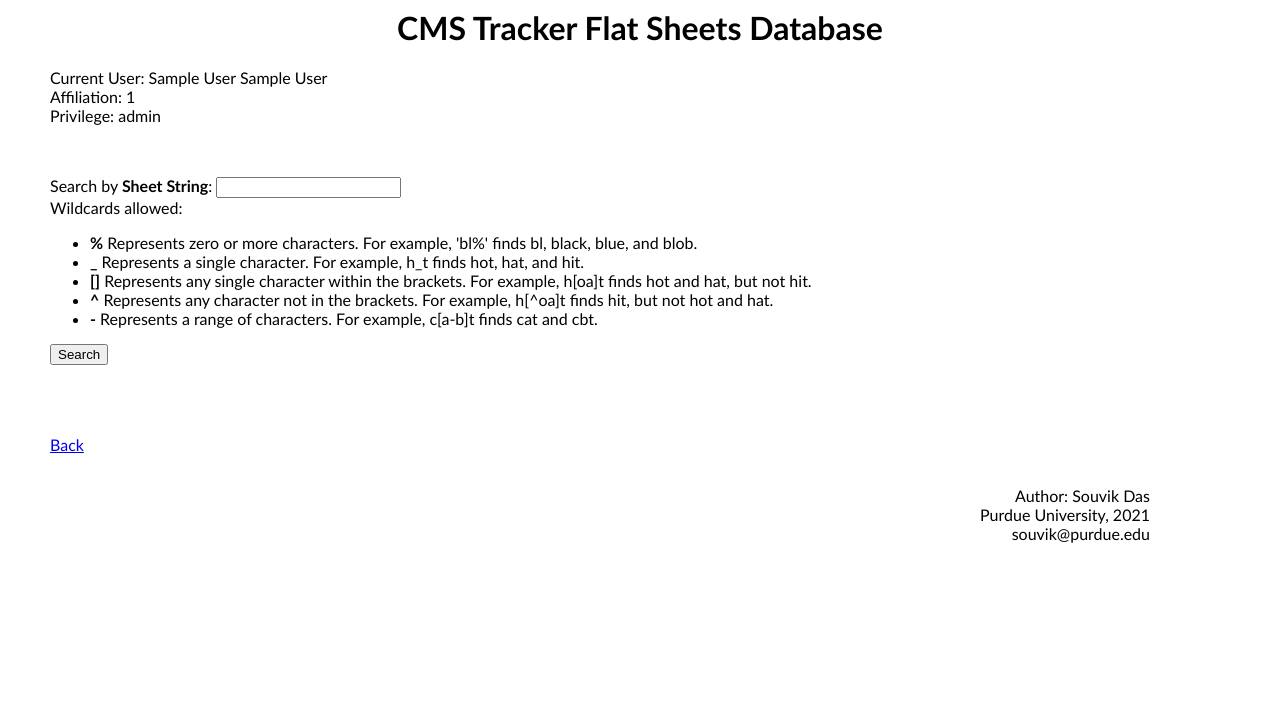
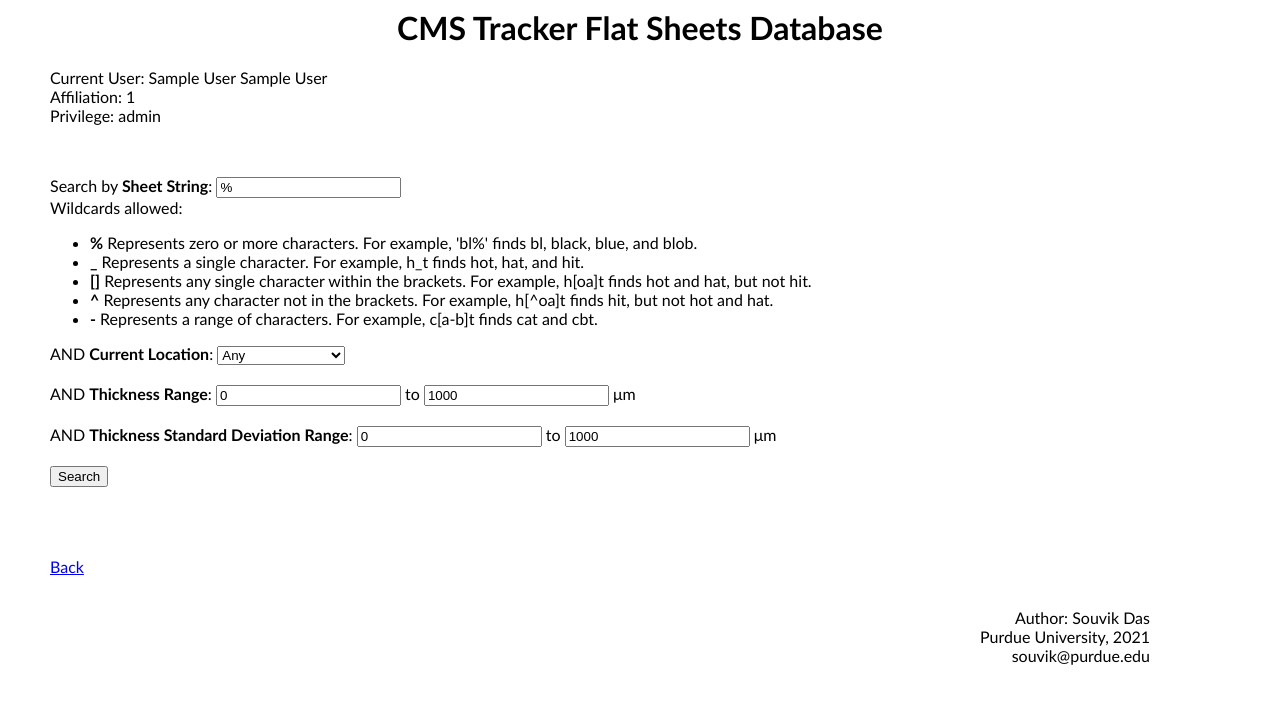
Before and after one commit to souvik1982/CMSTrackerFlatSheetsDB, a PHP site: page /searchpart.php in a window 1280 px wide. Shown: the top 704 px of the page. Run offline with PHP 8.4, Linux system fonts and the light colour scheme; the visitor is signed in with stand-in values (Sample User, id 1).

Commit message:
Made sure we return to the same search after updating sheet location.

```diff
--- a/searchpart.php
+++ b/searchpart.php
@@ -20,7 +20,7 @@
     echo "<br/> \n";
     echo "<p> \n";
     echo "<form action='searchpart.php' method='post' enctype='multipart/form-data'> \n";
-    echo " Search by <b>Sheet String</b>: <input type='text' name='searchstring'/> <br/> \n";
+    echo " Search by <b>Sheet String</b>: <input type='text' name='searchstring' value='%'/> <br/> \n";
     echo "Wildcards allowed: \n";
     echo "<ul> \n";
     echo " <li> <b>%</b> Represents zero or more characters. For example, 'bl%' finds bl, black, blue, and blob. </li> \n";
@@ -29,6 +29,18 @@
     echo " <li> <b>^</b> Represents any character not in the brackets. For example, h[^oa]t finds hit, but not hot and hat. </li> \n";
     echo " <li> <b>-</b> Represents a range of characters. For example,	c[a-b]t finds cat and cbt. </li> \n";
     echo "</ul> \n";
+    echo " AND <b>Current Location</b>: \n";
+    echo " <select name='location'> \n";
+    echo "  <option value='Any'>Any</option> \n";
+    echo "  <option value='Purdue University'>Purdue University</option> \n";
+    echo "  <option value='Fermilab'>Fermilab</option> \n";
+    echo "  <option value='CERN'>CERN</option> \n";
+    echo "  <option value='ACP Composites'>ACP Composites</option> \n";
+    echo "  <option value='INFN Perugia'>INFN Perugia</option> \n";
+    echo "  <option value='INFN Pisa'>INFN Pisa</option> \n";
+    echo " </select> <br/><br/> \n";
+    echo " AND <b>Thickness Range</b>: <input type='text' name='thicknessMean_lo' value='0'/> to <input type='text' name='thicknessMean_hi'  value='1000'/> μm <br/><br/> \n";
+    echo " AND <b>Thickness Standard Deviation Range</b>: <input type='text' name='thicknessStdDev_lo' value='0'/> to <input type='text' name='thicknessStdDev_hi' value='1000'/> μm <br/><br/> \n";
     echo " <input type='submit' value='Search'> \n";
     echo "</form> \n";
     echo "</p> \n";
@@ -40,9 +52,25 @@
   {
     if ($_POST["searchstring"] != "" || $_SESSION["searchstring"] != "")
     {
-      $searchstring = "%";
-      if ($_SESSION["searchstring"] != "") {$searchstring = $_SESSION["searchstring"]; unset($_SESSION["searchstring"]);}
-      else $searchstring = $_POST["searchstring"];
+      if ($_SESSION["searchstring"] != "")
+      {
+        $searchstring = $_SESSION["searchstring"];             unset($_SESSION["searchstring"]);
+        $searchLocation = $_SESSION["location"];               unset($_SESSION["location"]);
+        $thicknessMean_lo = $_SESSION["thicknessMean_lo"];     unset($_SESSION["thicknessMean_lo"]);
+        $thicknessMean_hi = $_SESSION["thicknessMean_hi"];     unset($_SESSION["thicknessMean_hi"]);
+        $thicknessStdDev_lo = $_SESSION["thicknessStdDev_lo"]; unset($_SESSION["thicknessStdDev_lo"]);
+        $thicknessStdDev_hi = $_SESSION["thicknessStdDev_hi"]; unset($_SESSION["thicknessStdDev_hi"]);
+      }
+      else
+      {
+        $searchstring = $_POST["searchstring"];
+        $searchLocation = $_POST["location"];
+        $thicknessMean_lo = $_POST["thicknessMean_lo"];
+        $thicknessMean_hi = $_POST["thicknessMean_hi"];
+        $thicknessStdDev_lo = $_POST["thicknessStdDev_lo"];
+        $thicknessStdDev_hi = $_POST["thicknessStdDev_hi"];
+      }
+      if ($searchLocation == "Any") $searchLocation = "%";
 
       echo "<br/> \n";
       echo "<p> \n";
@@ -61,7 +89,12 @@
 
       include("dbconnect.php");
       $connection = openConnection();
-      $sqlQuery = "SELECT * FROM sheets WHERE sheetstring LIKE '".$searchstring."'";
+      $sqlQuery = "SELECT * FROM sheets WHERE sheetstring LIKE '".$searchstring."' AND
+                                              location LIKE '".$searchLocation."' AND
+                                              thickness_mean > '".$thicknessMean_lo."' AND
+                                              thickness_mean < '".$thicknessMean_hi."' AND
+                                              thickness_stddev > '".$thicknessStdDev_lo."' AND
+                                              thickness_stddev < '".$thicknessStdDev_hi."'";
       $queryResult = mysqli_query($connection, $sqlQuery);
 
       while ($map_output = mysqli_fetch_assoc($queryResult))
@@ -108,6 +141,11 @@
         echo "   <option value='INFN Pisa'>INFN Pisa</option> \n";
         echo "  </select> \n";
         echo "  <input type='hidden' name='searchstring' value='".$searchstring."'/>";
+        echo "  <input type='hidden' name='searchLocation' value='".$searchLocation."'/>";
+        echo "  <input type='hidden' name='thicknessMean_lo' value='".$thicknessMean_lo."'/>";
+        echo "  <input type='hidden' name='thicknessMean_hi' value='".$thicknessMean_hi."'/>";
+        echo "  <input type='hidden' name='thicknessStdDev_lo' value='".$thicknessStdDev_lo."'/>";
+        echo "  <input type='hidden' name='thicknessStdDev_hi' value='".$thicknessStdDev_hi."'/>";
         echo "  <input type='hidden' name='sheetstring' value='".$sheetstring."'/>";
         echo "  <input id='submit_".$sheetstring."' style='display:none' type='submit' value='Submit'/> \n";
         echo "</form> \n";
```
Also changed, not shown: move.php (+10 -0 lines).
